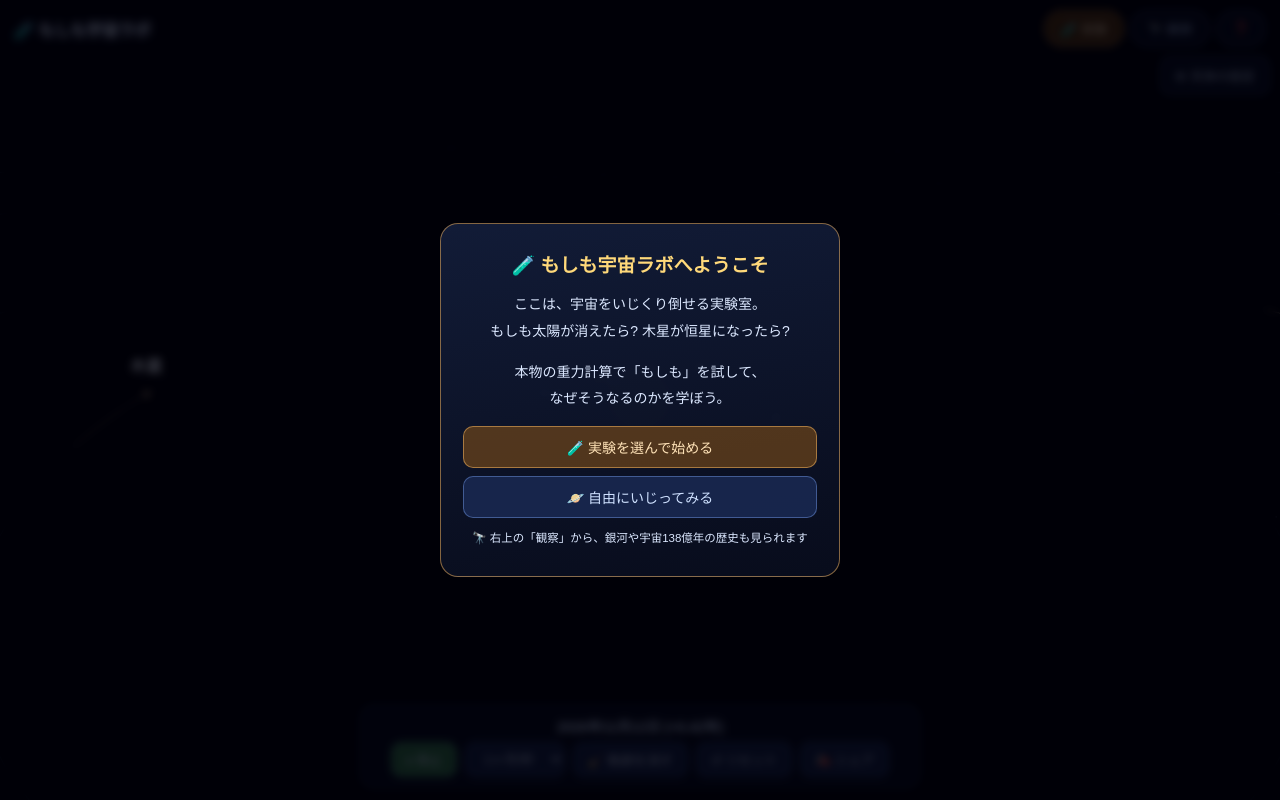
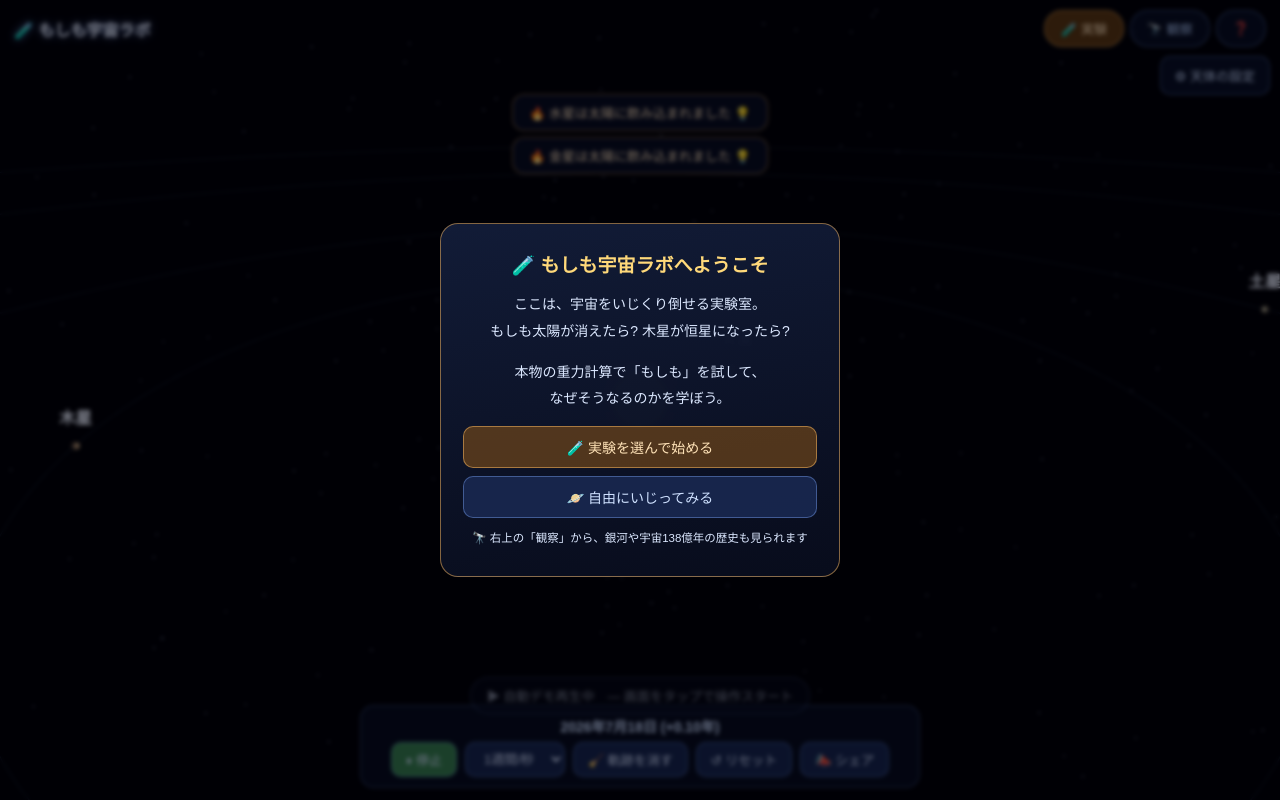
Before and after one commit to syoudai0514/moshimo-space-lab, a website: page index.html in a window 1280 px wide. Drawn offline with Linux system fonts and the light colour scheme; animation ran at ten frames a second.

Commit message:
アトラクトモード追加: 起動時に派手な「もしも」を自動再生
- 初回ロード後、無操作のあいだは過激シナリオ(太陽消滅/木星恒星化/火星超重力/
  全惑星停止/木星3万倍/太陽⇄水星)を13秒ごとに自動再生し続ける。
  流入直後に「崩壊」を見せて、触りたくさせる導線。
- 画面タップ・任意の操作で解除され、まっさらな太陽系から遊び始められる。
- 「▶ 自動デモ再生中 — 画面をタップで操作スタート」のヒントを表示。
- ウェルカム画面の背景を薄くして、後ろの崩壊が見えるように。
- キャッシュ用バージョンを css v4 / main.js v6 に更新。

https://claude.ai/code/session_012TVfsUgkE1spj4UFzWbeJC

```diff
--- a/css/style.css
+++ b/css/style.css
@@ -244,8 +244,8 @@ html, body {
 #welcome-overlay {
   position: fixed;
   inset: 0;
-  background: rgba(0, 0, 10, 0.78);
-  backdrop-filter: blur(4px);
+  background: rgba(0, 0, 10, 0.5);
+  backdrop-filter: blur(2px);
   z-index: 40;
   display: flex;
   align-items: center;
@@ -580,6 +580,28 @@ html, body {
   overflow-y: auto;
 }
 
+/* アトラクト(自動デモ)中のヒント */
+#attract-hint {
+  position: fixed;
+  left: 50%;
+  bottom: 86px;
+  transform: translateX(-50%);
+  padding: 8px 16px;
+  background: rgba(8, 14, 30, 0.78);
+  border: 1px solid rgba(130, 170, 255, 0.4);
+  color: #dce8ff;
+  font-size: 13px;
+  border-radius: 20px;
+  z-index: 22;
+  pointer-events: none;
+  white-space: nowrap;
+  animation: hint-pulse 2s ease-in-out infinite;
+}
+
+@keyframes hint-pulse {
+  50% { opacity: 0.55; }
+}
+
 /* 録画中インジケーター */
 #rec-indicator {
   position: fixed;
--- a/index.html
+++ b/index.html
@@ -19,7 +19,7 @@
   <meta name="twitter:image" content="https://syoudai0514.github.io/moshimo-space-lab/store/feature-graphic.png">
 
   <!-- ?v= はキャッシュ対策のバージョン番号。デプロイのたびに上げる -->
-  <link rel="stylesheet" href="css/style.css?v=3">
+  <link rel="stylesheet" href="css/style.css?v=4">
   <script type="importmap">
   {
     "imports": {
@@ -79,6 +79,9 @@
 
   <!-- 録画インジケーター -->
   <div id="rec-indicator" class="hidden">⏺ REC</div>
+
+  <!-- アトラクト(自動デモ)中のヒント -->
+  <div id="attract-hint" class="hidden">▶ 自動デモ再生中　— 画面をタップで操作スタート</div>
 
   <!-- シェアメニュー -->
   <div id="share-menu" class="hidden">
@@ -210,6 +213,6 @@
     </div>
   </div>
 
-  <script type="module" src="js/main.js?v=5"></script>
+  <script type="module" src="js/main.js?v=6"></script>
 </body>
 </html>
--- a/js/main.js
+++ b/js/main.js
@@ -911,6 +911,9 @@ let pointerState = null; // { id, key, downX, downY, dragging, plane }
 
 canvas.addEventListener('pointerdown', (e) => {
   if (mode !== 'solar' || pointerState) return;
+  // アトラクト再生中の最初のタップは「解除」だけに使う(天体を拾わない)。
+  // 実際の解除は document の pointerdown が行う。
+  if (attractMode) return;
   // メイン画面(3Dビュー)を触ったら天体パネルを閉じる(✕ボタン以外でも閉じられるように)。
   // この後タップで天体を選んだ場合は pointerup で開き直される。
   planetPanel.classList.add('hidden');
@@ -956,6 +959,57 @@ function endPointer(e, cancelled) {
 canvas.addEventListener('pointerup', (e) => endPointer(e, false));
 canvas.addEventListener('pointercancel', (e) => endPointer(e, true));
 
+// ---------- アトラクトモード ----------
+// 初回ロード時、何も操作しないあいだは派手な「もしも」を自動再生し続ける。
+// 流入した人が最初の数秒で「崩壊」を目にして、自分でも触りたくなる導線。
+// 画面に触れる/何か操作した時点で解除され、まっさらな太陽系から遊び始められる。
+const ATTRACT_IDS = ['sun-vanish', 'jupiter-star', 'mars-heavy', 'all-fall', 'jupiter-monster', 'sun-mercury-swap'];
+const ATTRACT_PERIOD = 13; // 秒ごとに次のシナリオへ切り替え
+let attractMode = false;
+let attractTimer = 0;
+let attractIdx = -1;
+
+const attractHint = $('attract-hint');
+
+function startAttract() {
+  attractMode = true;
+  attractHint.classList.remove('hidden');
+  nextAttract();
+}
+
+function nextAttract() {
+  let i;
+  do { i = Math.floor(Math.random() * ATTRACT_IDS.length); }
+  while (i === attractIdx && ATTRACT_IDS.length > 1);
+  attractIdx = i;
+  const sc = SCENARIOS.find((s) => s.id === ATTRACT_IDS[i]);
+  solar.reset();
+  clearLog();
+  if (sc) {
+    sc.setup(solar);
+    speedSelect.value = sc.speed;
+  }
+  solarPlaying = true;
+  attractTimer = 0;
+}
+
+function stopAttract() {
+  if (!attractMode) return;
+  attractMode = false;
+  attractHint.classList.add('hidden');
+  endScenario();
+  solar.reset();
+  clearLog();
+  clearEdits();
+  followKey = null;
+  updateFollowBtn();
+  refreshPanel();
+  updateTimeDisplay();
+}
+
+// どこかを操作したら自動再生を終了(バブリング = 各要素の処理より前に確実に拾う)
+document.addEventListener('pointerdown', () => { if (attractMode) stopAttract(); });
+
 // ---------- メインループ ----------
 const clock = new THREE.Clock();
 let infoTick = 0;
@@ -965,6 +1019,10 @@ function animate() {
   const dt = Math.min(clock.getDelta(), 0.1);
 
   if (mode === 'solar') {
+    if (attractMode) {
+      attractTimer += dt;
+      if (attractTimer >= ATTRACT_PERIOD) nextAttract();
+    }
     const dragging = pointerState !== null && pointerState.dragging;
     if (solarPlaying && !dragging) {
       solar.advance(parseFloat(speedSelect.value) * dt);
@@ -1024,4 +1082,5 @@ window.addEventListener('resize', () => {
 refreshPanel();
 setMode('solar');
 updateTimeDisplay();
+startAttract();
 animate();
```
